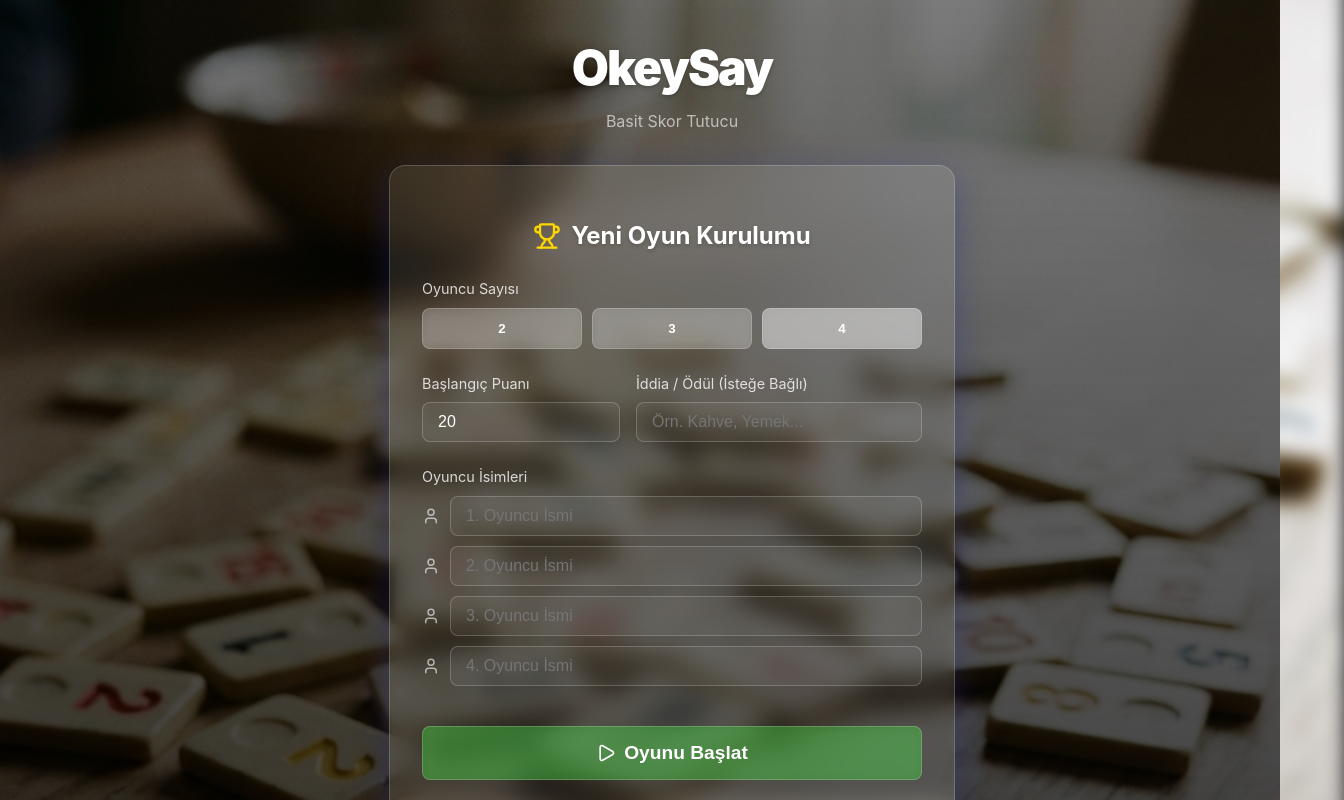
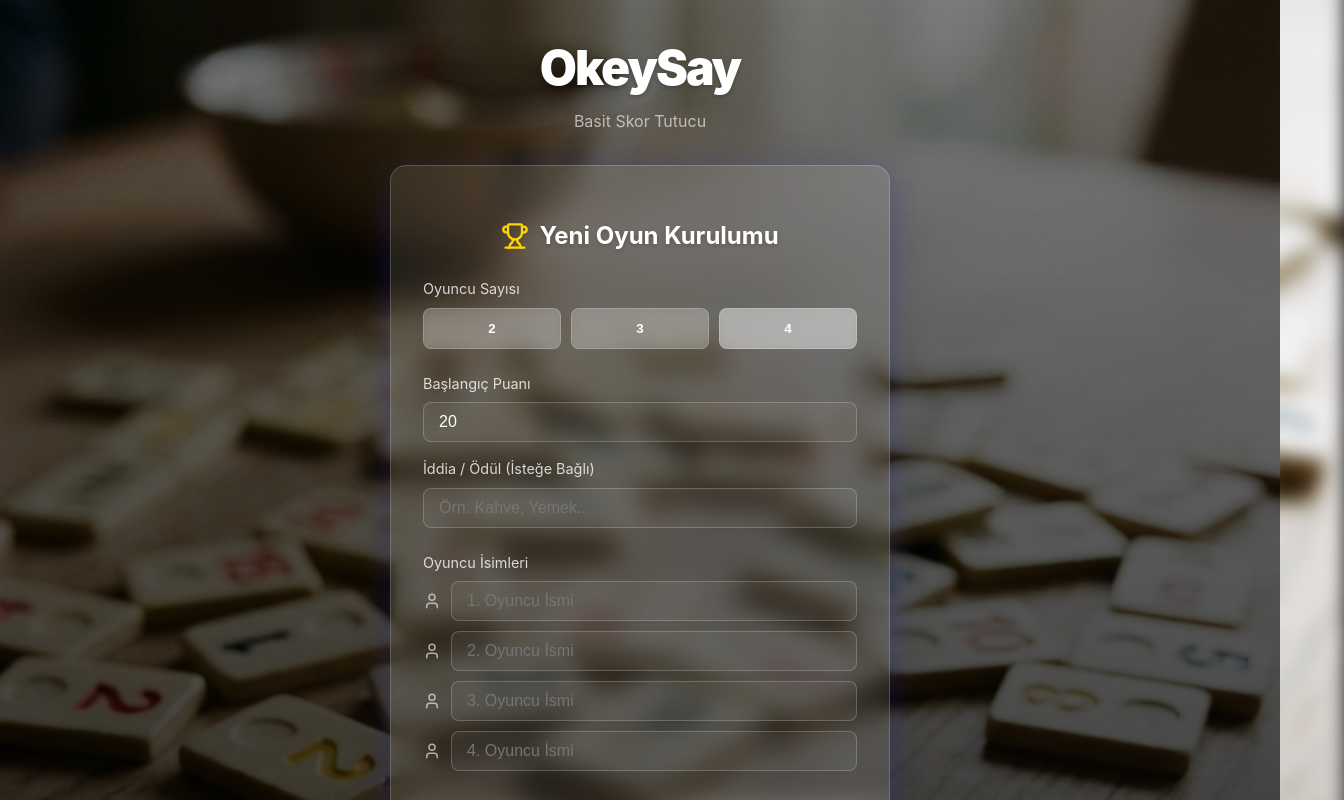
Before and after one commit to Mahzuni/okey.say, a React (Vite) app: page / in a window 1280 px wide. Shown: the top 800 px of the page, 1344 px wide, since content can reach past the window. Built offline with nearby package versions, Linux system fonts and the light colour scheme.

Commit message:
refactor: Apply global box-sizing, remove body flex, and introduce responsive padding for core containers.

```diff
--- a/src/index.css
+++ b/src/index.css
@@ -11,6 +11,12 @@
   text-rendering: optimizeLegibility;
   -webkit-font-smoothing: antialiased;
   -moz-osx-font-smoothing: grayscale;
+}
+
+*,
+*::before,
+*::after {
+  box-sizing: border-box;
 }
 
 body {
@@ -60,8 +66,14 @@ body::before {
   width: 100%;
   max-width: 1280px;
   margin: 0 auto;
-  padding: 2rem;
+  padding: 1rem;
   text-align: center;
+}
+
+@media (min-width: 600px) {
+  #root {
+    padding: 2rem;
+  }
 }
 
 /* Glassmorphism Utilities */
@@ -72,8 +84,14 @@ body::before {
   -webkit-backdrop-filter: blur(12px);
   border-radius: 16px;
   border: 1px solid rgba(255, 255, 255, 0.18);
-  padding: 2rem;
+  padding: 1.25rem;
   color: white;
+}
+
+@media (min-width: 600px) {
+  .glass-panel {
+    padding: 2rem;
+  }
 }
 
 .glass-input {
```
